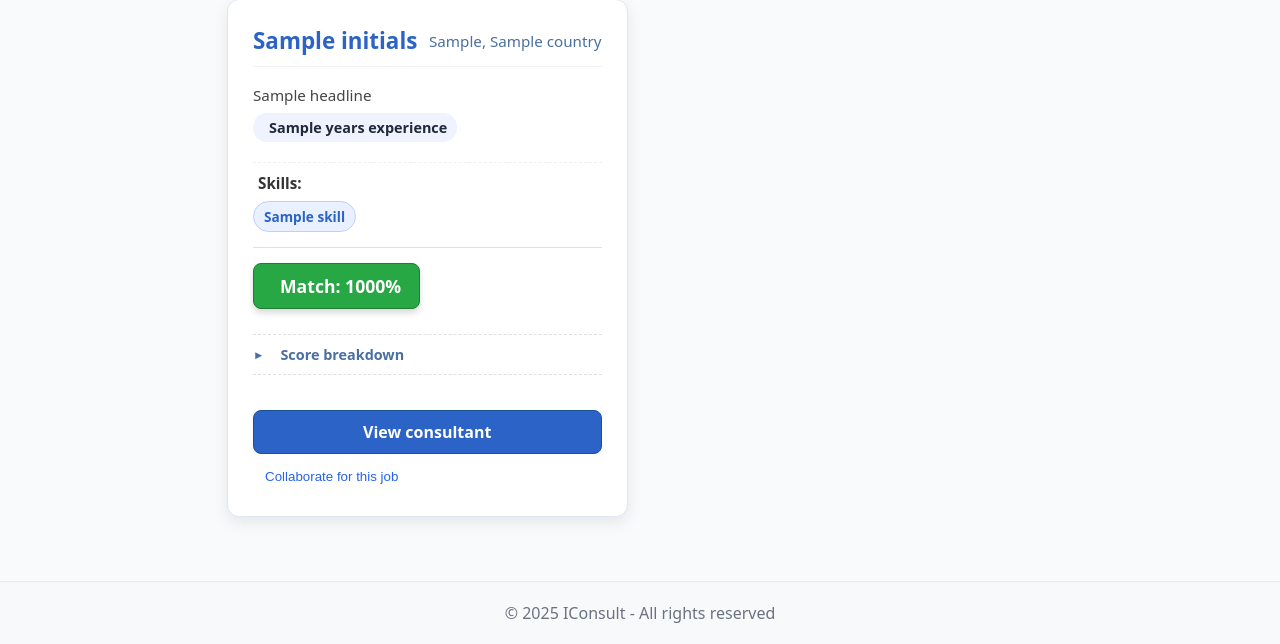
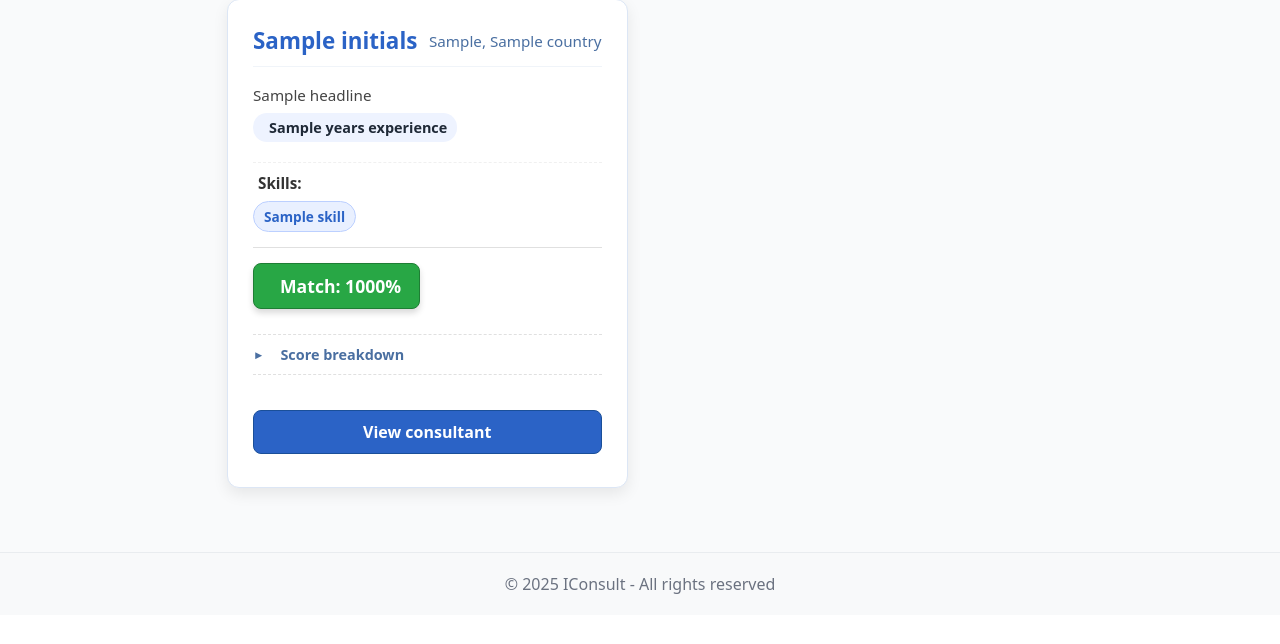
Before and after one commit to A-D-DBS-application/web-application-2025-group-21, a Flask app: template app/templates/consultant_list.html in a window 1280 px wide. Shown: the part 686-1330 px from the top of the page. After the commit the page ends 1280 px from the top, so only its background shows below. Run offline with Flask 3, Linux system fonts and the light colour scheme; the template is opened without the code that fills it: most values are stand-ins (such as "Sample title", 1, 10 or a date in 2020); parts of the project's set-up code (start-up, migrations or seed data) failed here and were passed over.

Commit message:
Update consultant_list.html

```diff
--- a/app/templates/consultant_list.html
+++ b/app/templates/consultant_list.html
@@ -315,9 +315,6 @@
                       action="{{ url_for('main.collaborate_with_consultant', profile_id=c.id) }}"
                       style="margin-top: 8px;">
                     <input type="hidden" name="job_id" value="{{ selected_job_id }}">
-                    <button type="submit" class="btn btn-secondary-card">
-                        Collaborate for this job
-                    </button>
                 </form>
             {% endif %}
         </div>
```
